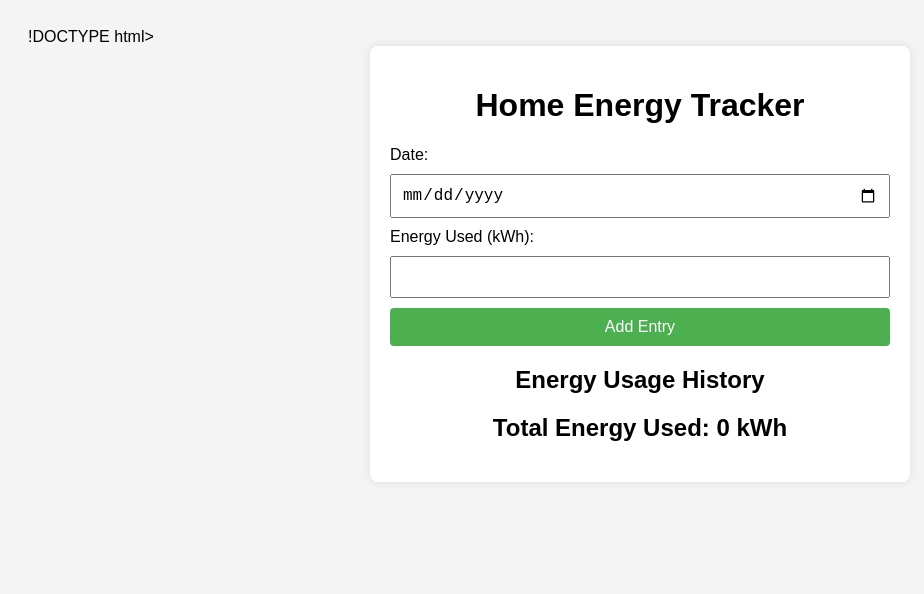
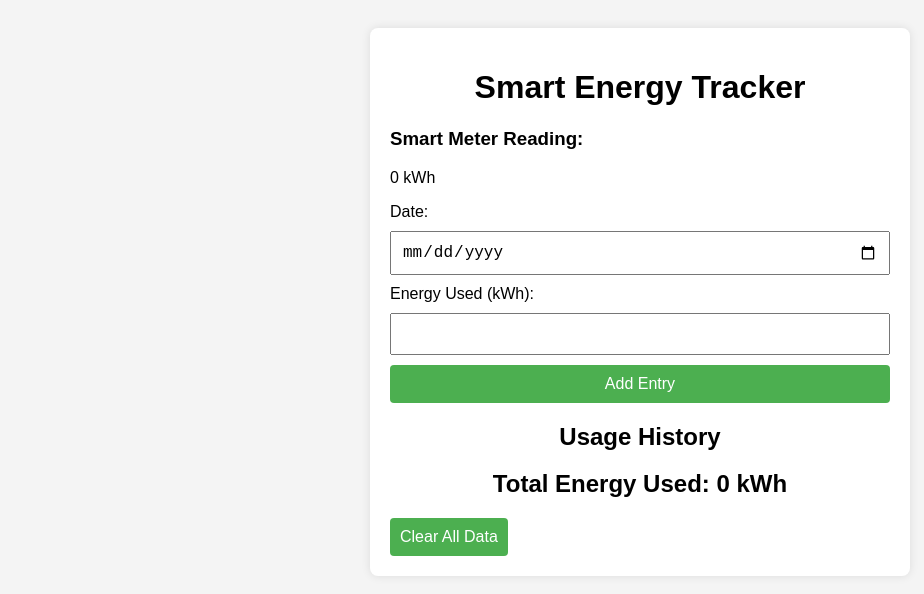
Before and after one commit to Sindhu54-dsu/Energy-Tracker, a plain HTML site: page index.html in a window 1280 px wide. Shown: the whole page, without its empty margins (0-924 px from the left). Drawn offline with Linux system fonts and the light colour scheme.

Commit message:
Update index.html

```diff
--- a/index.html
+++ b/index.html
@@ -1,24 +1,36 @@
-!DOCTYPE html>
-<html>
+<!DOCTYPE html>
+<html lang="en">
 <head>
-  <title>Home Energy Tracker</title>
+  <meta charset="UTF-8" />
+  <title>Smart Energy Tracker</title>
   <link rel="stylesheet" href="style.css">
 </head>
 <body>
   <div class="container">
-    <h1>Home Energy Tracker</h1>
+    <h1>Smart Energy Tracker</h1>
+
+    <!-- Smart Meter Simulation Display -->
+    <div class="smart-meter">
+      <h3>Smart Meter Reading:</h3>
+      <p><span id="latestReading">0</span> kWh</p>
+    </div>
+
     <form id="energyForm">
       <label for="date">Date:</label>
       <input type="date" id="date" required>
+
       <label for="usage">Energy Used (kWh):</label>
       <input type="number" id="usage" min="0" required>
+
       <button type="submit">Add Entry</button>
     </form>
 
-    <h2>Energy Usage History</h2>
+    <h2>Usage History</h2>
     <ul id="energyList"></ul>
 
     <h2>Total Energy Used: <span id="totalUsage">0</span> kWh</h2>
+
+    <button id="clearData" class="danger">Clear All Data</button>
   </div>
 
   <script src="script.js"></script>
```
